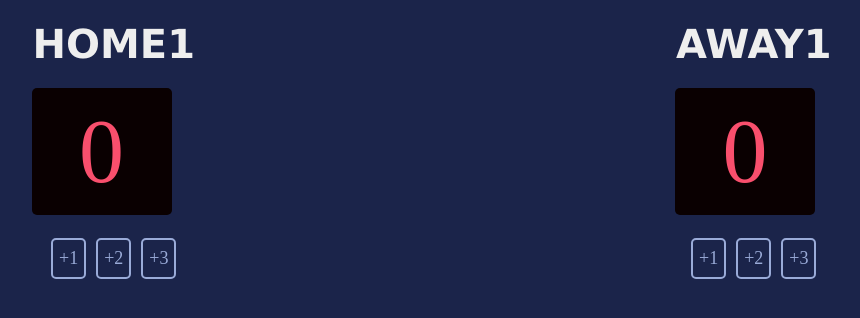
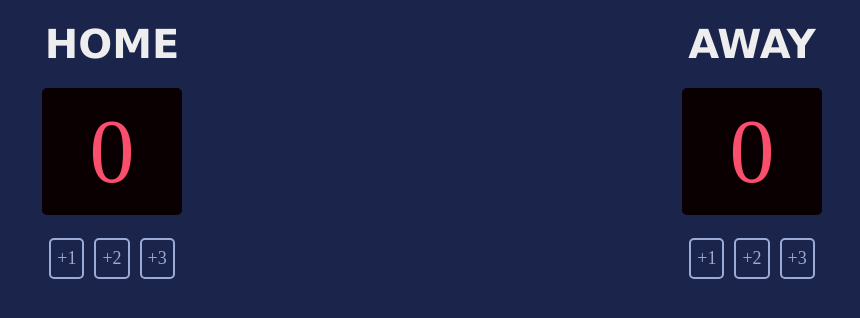
Before and after one commit to digitalhumanlife/Scrim_solo1, a website: page index.html in a window 1280 px wide. Shown: the whole page, without its empty margins (208-1068 px from the left). Drawn offline with nearby package versions, Linux system fonts and the light colour scheme; a web font is replaced by a local one.

Commit message:
reverted back to home and away

```diff
--- a/index.html
+++ b/index.html
@@ -8,7 +8,7 @@
     <body>
         <div class="container">
             <div class = column>
-                <h3>HOME1</h3>
+                <h3>HOME</h3>
                 <h2 class="score" id="home-score">0</h2>
                 <div class="buttonbox">
                     <button class="button" id="homeOne" onclick = "homeButton(1)">+1</button>
@@ -17,7 +17,7 @@
                 </div>
             </div>
             <div class = column>
-                <h3>AWAY1</h3>
+                <h3>AWAY</h3>
                 <h2 class="score" id="guest-score">0</h2>
                 <div class="buttonbox">
                     <button class="button" id="guestOne" onclick = "guestButton(1)">+1</button>
```
